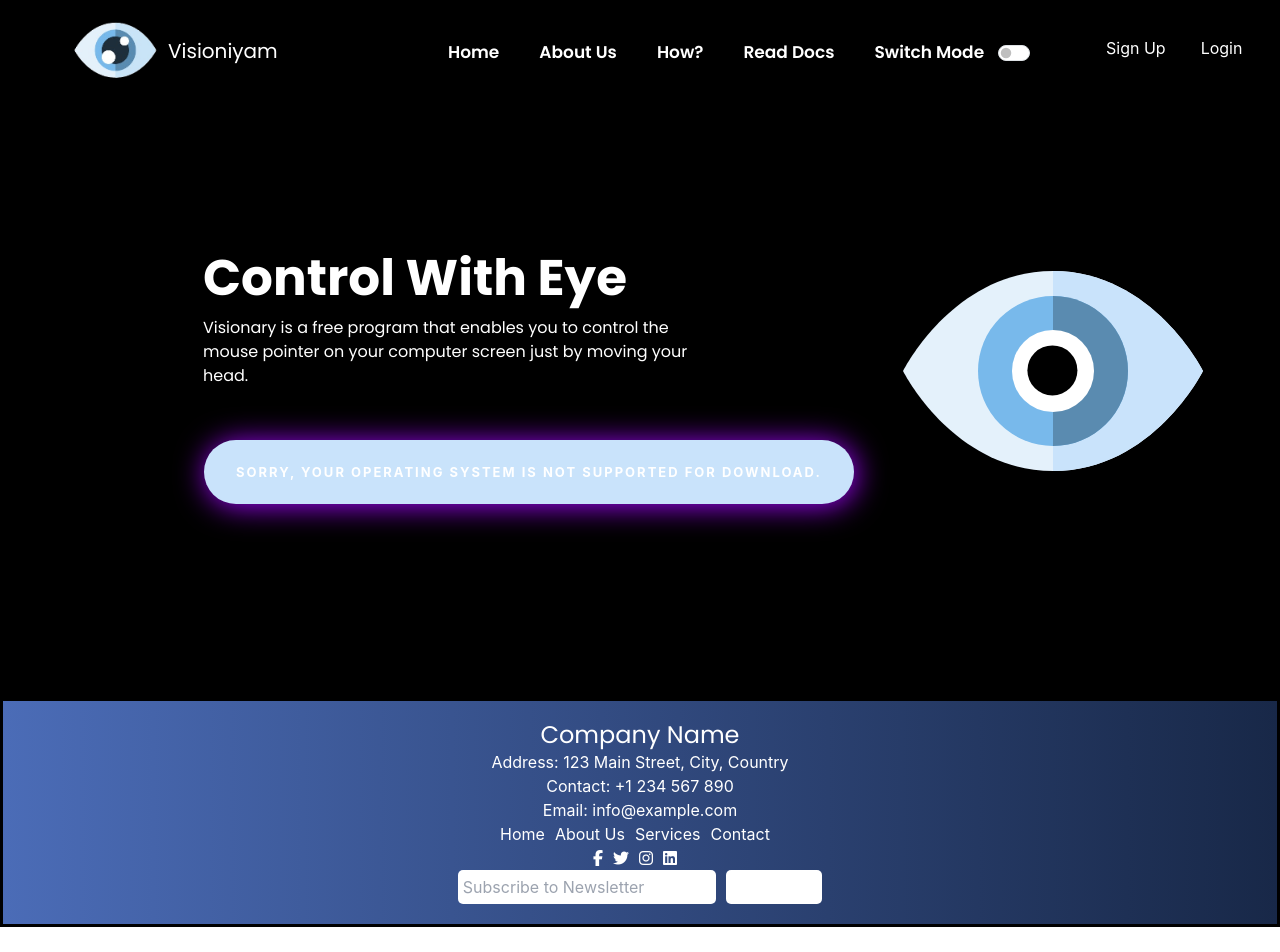
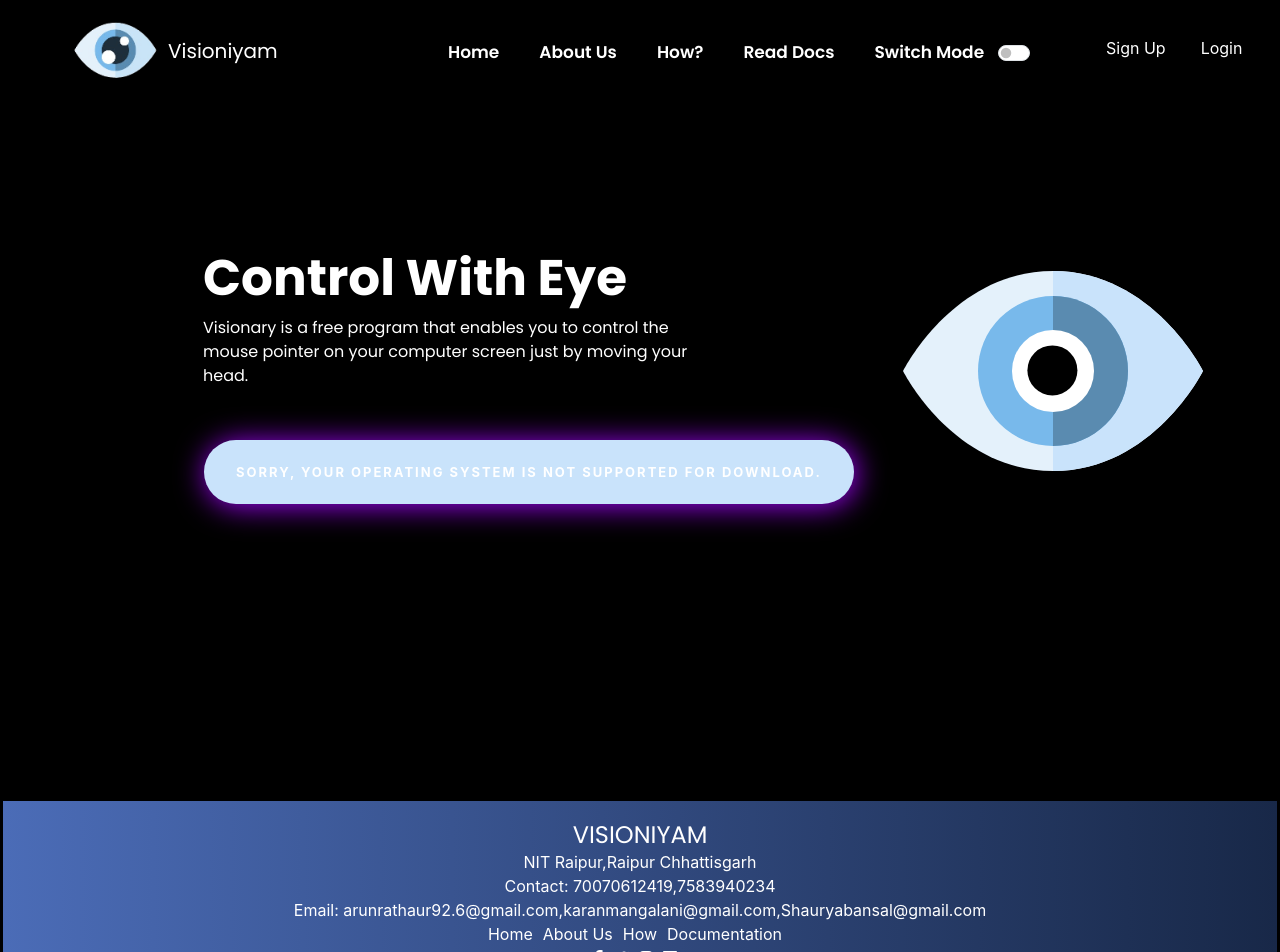
Before and after one commit to Shauryacious/visioniyam, a React (Create React App) app in the folder frontend/: page / in a window 1280 px wide. Shown: the top 952 px of the page. Before the commit the page ends 927 px from the top, so only its background shows below. Built offline with nearby package versions, Linux system fonts and the light colour scheme.

Commit message:
done some minor changes

```diff
--- a/frontend/src/component/Home.js
+++ b/frontend/src/component/Home.js
@@ -5,7 +5,7 @@
 export default function Home(props) {
   return (
     <>
-      <div style={{ paddingTop: "120px", display: "flex", paddingBottom: '10px',gap:"300px" ,paddingLeft:"100px",height:"600px"}}>
+      <div style={{ paddingTop: "120px", display: "flex", paddingBottom: '10px',gap:"300px" ,paddingLeft:"100px",height:"700px"}}>
         <div style={{ position: "relative", top: "20px" }}>
           <div style={{ position: "relative", left: "100px", fontFamily: "poppins", fontWeight: "700", fontSize: '50px' }}>Control With Eye</div>
           <div style={{ width: '500px', position: "relative", left: "100px", fontFamily: "poppins", fontWeight: "400", fontSize: "16px" }}>Visionary is a free program that enables you to control the mouse pointer on your computer screen just by moving your head.</div>
--- a/frontend/src/component/Signin.js
+++ b/frontend/src/component/Signin.js
@@ -27,15 +27,33 @@
   const handleSubmit = () => {
     if (password !== cpassword) {
       setPNotMatch(false);
+    } else {
+      setPNotMatch(true);
+      console.log("Name:", name);
+      console.log("Email:", email);
+      console.log("Password:", password);
+      console.log("Confirm Password:", cpassword);
+      fetch('http://localhost:3001/api/v1/users/signup', {
+        method: 'POST',
+        body: JSON.stringify({
+          name: name,
+          email: email,
+          password: password,
+        passwordConfirm:cpassword
+        }),
+        headers: {
+          'Content-type': 'application/json',
+        },
+        mode: 'no-cors'
+      })
+        .then(response => response.json())
+        .then(data => {
+          console.log("AuthToken:", data.status);
+        })
+        .catch(error => {
+          console.error('Error:', error);
+        });
     }
-    if(password===cpassword){
-        setPNotMatch(true);
-        console.log("Name:", name);
-        console.log("Email:", email);
-        console.log("Password:", password);
-        console.log("Confirm Password:", cpassword);
-    }
-
   };
 
   return (
--- a/frontend/src/component/footer.js
+++ b/frontend/src/component/footer.js
@@ -15,7 +15,7 @@
 // }
 
 import React from 'react';
-
+import {Link} from 'react-router-dom'
 const Footer = () => {
   const footerStyle = {
     background: 'linear-gradient(to right, #4b6cb7, #182848)',
@@ -33,17 +33,17 @@
   return (
     <footer style={footerStyle}>
       <div>
-        <h2>Company Name</h2>
-        <p>Address: 123 Main Street, City, Country</p>
-        <p>Contact: +1 234 567 890</p>
-        <p>Email: info@example.com</p>
+        <h2>VISIONIYAM</h2>
+        <p>NIT Raipur,Raipur Chhattisgarh</p>
+        <p>Contact: 70070612419,7583940234</p>
+        <p>Email: arunrathaur92.6@gmail.com,karanmangalani@gmail.com,Shauryabansal@gmail.com</p>
       </div>
       <div>
         <nav>
-          <a style={iconStyle} href="#">Home</a>
-          <a style={iconStyle} href="#">About Us</a>
-          <a style={iconStyle} href="#">Services</a>
-          <a style={iconStyle} href="#">Contact</a>
+          <Link style={iconStyle} to="/">Home</Link>
+          <Link style={iconStyle} to="/about">About Us</Link>
+          <Link style={iconStyle} to="/how">How</Link>
+          <Link style={iconStyle} to="/docs">Documentation</Link>
         </nav>
       </div>
       <div>
@@ -54,7 +54,7 @@
       </div>
       <div>
         <input type="email" placeholder="Subscribe to Newsletter" style={{ padding: '5px', borderRadius: '5px' }} />
-        <button style={{ padding: '5px 10px', marginLeft: '10px', background: 'white', borderRadius: '5px' }}>Subscribe</button>
+        <button style={{ padding: '5px 10px', marginLeft: '10px', background: 'white', borderRadius: '5px',color:'black' }}>Subscribe</button>
       </div>
     </footer>
   );
```
